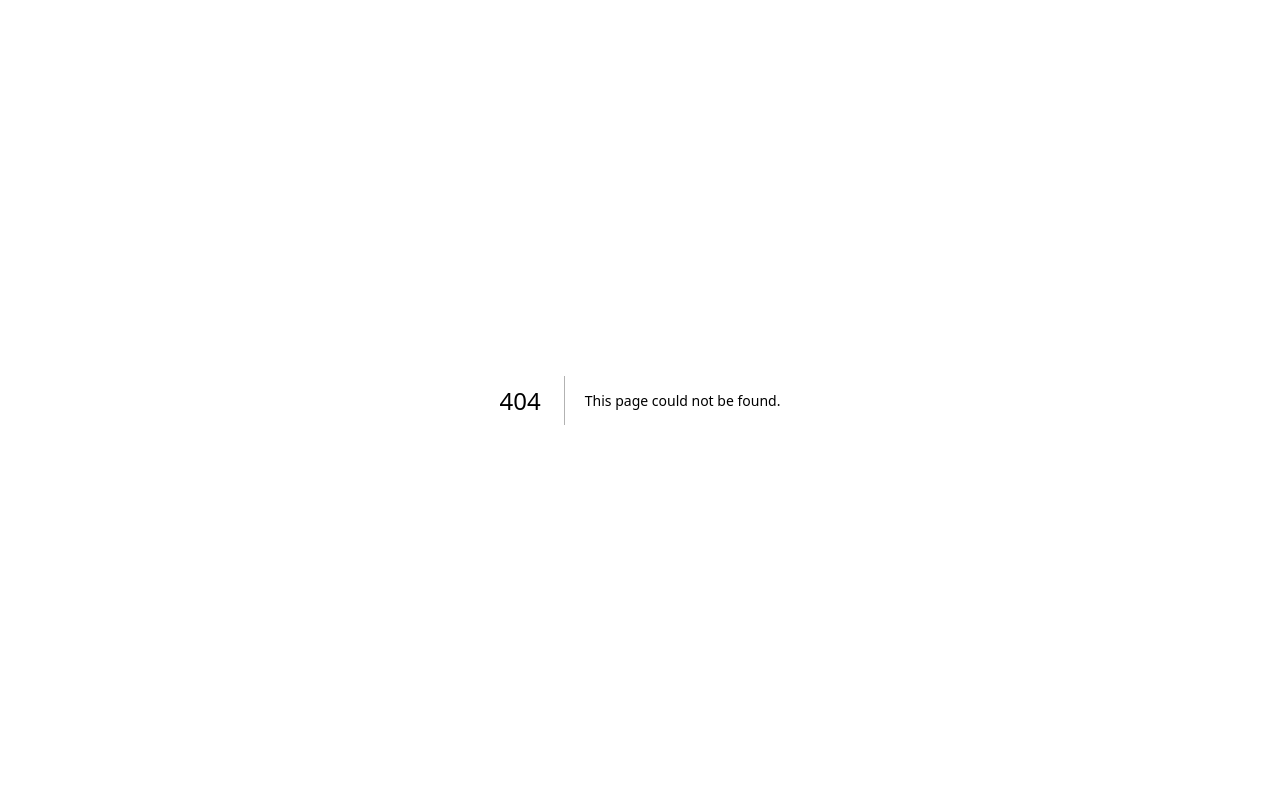
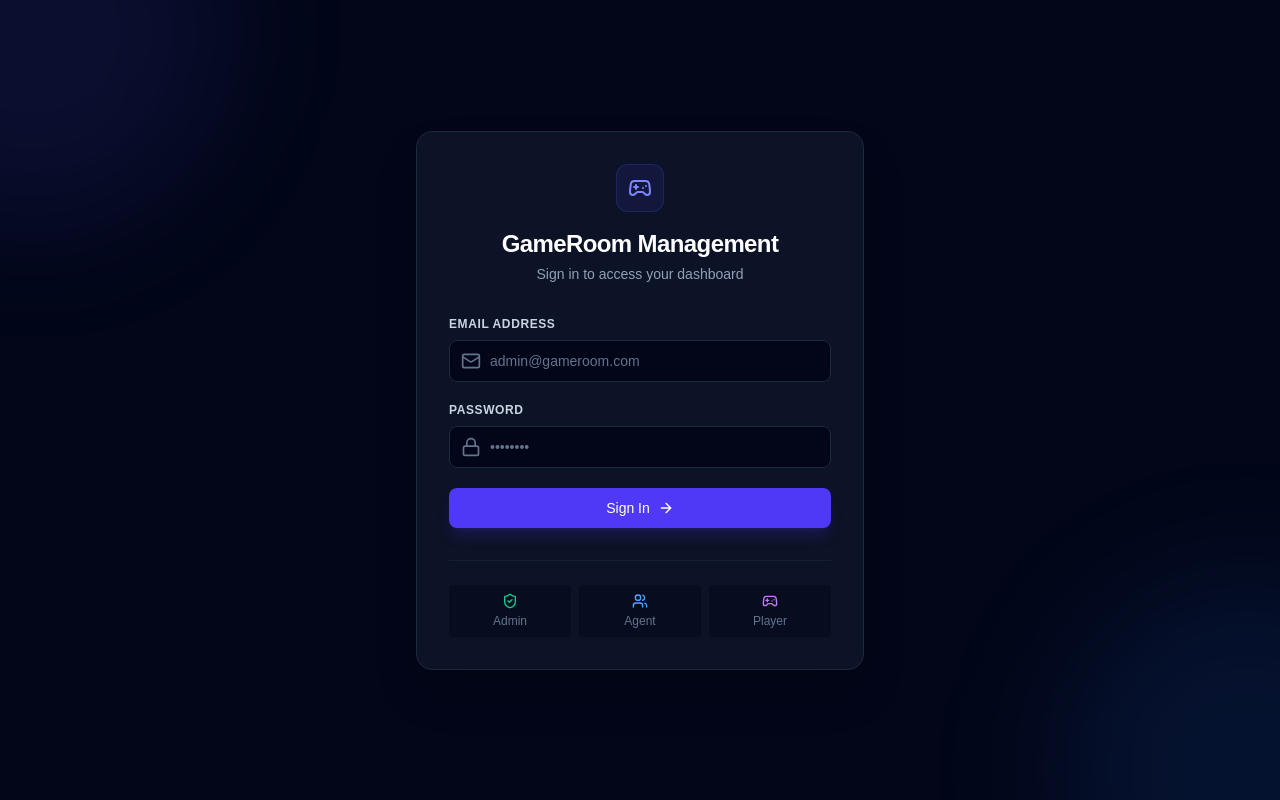
Before and after one commit to cole15sky/gameroom_frontend, a Next.js app: page /login in a window 1280 px wide. Before the commit this address had no page. Built offline with nearby package versions, Linux system fonts and the light colour scheme; no server answers.

Commit message:
feat: create login page

```diff
--- /dev/null
+++ b/app/login/page.tsx
@@ -0,0 +1,189 @@
+"use client";
+
+import { Suspense, useState, useEffect } from "react";
+import { useAuth } from "@/features/auth/context";
+import { useRouter, useSearchParams } from "next/navigation";
+import { motion, AnimatePresence } from "framer-motion";
+import {
+  Lock,
+  Mail,
+  ArrowRight,
+  Loader2,
+  ShieldCheck,
+  Gamepad2,
+  Users,
+} from "lucide-react";
+
+const ROLE_ROUTES: Record<string, string> = {
+  ADMIN: "/dashboard/admin",
+  AGENT: "/dashboard/agent",
+  PLAYER: "/dashboard/player",
+};
+
+function LoginForm() {
+  const { login, user, loading: authLoading } = useAuth();
+  const router = useRouter();
+  const searchParams = useSearchParams();
+  const redirectTo = searchParams.get("next") || undefined;
+
+  const [email, setEmail] = useState("");
+  const [password, setPassword] = useState("");
+  const [loading, setLoading] = useState(false);
+  const [error, setError] = useState<string | null>(null);
+
+  // Auto-redirect if already logged in
+  useEffect(() => {
+    if (!authLoading && user) {
+      const target = redirectTo || ROLE_ROUTES[user.role] || "/login";
+      router.push(target);
+    }
+  }, [user, authLoading, redirectTo, router]);
+
+  const handleSubmit = async (e: React.FormEvent) => {
+    e.preventDefault();
+    setError(null);
+    setLoading(true);
+
+    try {
+      await login(email, password, redirectTo);
+    } catch (err: any) {
+      const msg =
+        err?.response?.data?.detail ||
+        err?.response?.data?.message ||
+        err?.message ||
+        "Invalid credentials. Please try again.";
+      setError(msg);
+    } finally {
+      setLoading(false);
+    }
+  };
+
+  return (
+    <div className="min-h-screen flex items-center justify-center bg-slate-950 p-4 relative overflow-hidden">
+      {/* Background glow effects */}
+      <div className="absolute -top-40 -left-40 w-96 h-96 bg-indigo-500/10 rounded-full blur-3xl" />
+      <div className="absolute -bottom-40 -right-40 w-96 h-96 bg-blue-500/10 rounded-full blur-3xl" />
+
+      <motion.div
+        initial={{ opacity: 0, y: 20 }}
+        animate={{ opacity: 1, y: 0 }}
+        transition={{ duration: 0.4 }}
+        className="w-full max-w-md relative z-10"
+      >
+        <div className="bg-slate-900/80 backdrop-blur-xl border border-slate-800 rounded-2xl p-8 shadow-2xl">
+          {/* Header */}
+          <div className="text-center mb-8">
+            <div className="inline-flex items-center justify-center w-12 h-12 rounded-xl bg-indigo-600/10 border border-indigo-500/20 text-indigo-400 mb-4">
+              <Gamepad2 className="w-6 h-6" />
+            </div>
+            <h1 className="text-2xl font-bold text-white tracking-tight">
+              GameRoom Management
+            </h1>
+            <p className="text-slate-400 text-sm mt-1">
+              Sign in to access your dashboard
+            </p>
+          </div>
+
+          {/* Error Message */}
+          <AnimatePresence>
+            {error && (
+              <motion.div
+                initial={{ opacity: 0, height: 0 }}
+                animate={{ opacity: 1, height: "auto" }}
+                exit={{ opacity: 0, height: 0 }}
+                className="bg-red-500/10 border border-red-500/20 rounded-lg p-3 mb-6 text-sm text-red-400"
+              >
+                {error}
+              </motion.div>
+            )}
+          </AnimatePresence>
+
+          {/* Form */}
+          <form onSubmit={handleSubmit} className="space-y-5">
+            <div>
+              <label className="block text-xs font-semibold text-slate-300 uppercase tracking-wider mb-2">
+                Email Address
+              </label>
+              <div className="relative">
+                <Mail className="absolute left-3 top-1/2 -translate-y-1/2 w-5 h-5 text-slate-500" />
+                <input
+                  type="email"
+                  required
+                  value={email}
+                  onChange={(e) => setEmail(e.target.value)}
+                  placeholder="admin@gameroom.com"
+                  className="w-full bg-slate-950 border border-slate-800 rounded-lg pl-10 pr-4 py-2.5 text-slate-100 placeholder-slate-500 focus:outline-none focus:border-indigo-500 focus:ring-1 focus:ring-indigo-500 transition-all text-sm"
+                />
+              </div>
+            </div>
+
+            <div>
+              <label className="block text-xs font-semibold text-slate-300 uppercase tracking-wider mb-2">
+                Password
+              </label>
+              <div className="relative">
+                <Lock className="absolute left-3 top-1/2 -translate-y-1/2 w-5 h-5 text-slate-500" />
+                <input
+                  type="password"
+                  required
+                  value={password}
+                  onChange={(e) => setPassword(e.target.value)}
+                  placeholder="••••••••"
+                  className="w-full bg-slate-950 border border-slate-800 rounded-lg pl-10 pr-4 py-2.5 text-slate-100 placeholder-slate-500 focus:outline-none focus:border-indigo-500 focus:ring-1 focus:ring-indigo-500 transition-all text-sm"
+                />
+              </div>
+            </div>
+
+            <button
+              type="submit"
+              disabled={loading}
+              className="w-full bg-indigo-600 hover:bg-indigo-500 disabled:bg-indigo-800/50 text-white font-medium py-2.5 px-4 rounded-lg flex items-center justify-center gap-2 transition-colors duration-200 text-sm shadow-lg shadow-indigo-600/20"
+            >
+              {loading ? (
+                <>
+                  <Loader2 className="w-4 h-4 animate-spin" />
+                  <span>Signing in...</span>
+                </>
+              ) : (
+                <>
+                  <span>Sign In</span>
+                  <ArrowRight className="w-4 h-4" />
+                </>
+              )}
+            </button>
+          </form>
+
+          {/* Role Badges */}
+          <div className="mt-8 pt-6 border-t border-slate-800/60 grid grid-cols-3 gap-2 text-center text-xs text-slate-500">
+            <div className="flex flex-col items-center gap-1 p-2 rounded bg-slate-950/40">
+              <ShieldCheck className="w-4 h-4 text-emerald-400" />
+              <span>Admin</span>
+            </div>
+            <div className="flex flex-col items-center gap-1 p-2 rounded bg-slate-950/40">
+              <Users className="w-4 h-4 text-blue-400" />
+              <span>Agent</span>
+            </div>
+            <div className="flex flex-col items-center gap-1 p-2 rounded bg-slate-950/40">
+              <Gamepad2 className="w-4 h-4 text-purple-400" />
+              <span>Player</span>
+            </div>
+          </div>
+        </div>
+      </motion.div>
+    </div>
+  );
+}
+
+export default function LoginPage() {
+  return (
+    <Suspense
+      fallback={
+        <div className="min-h-screen bg-slate-950 flex items-center justify-center">
+          <Loader2 className="w-8 h-8 text-indigo-500 animate-spin" />
+        </div>
+      }
+    >
+      <LoginForm />
+    </Suspense>
+  );
+}
```
